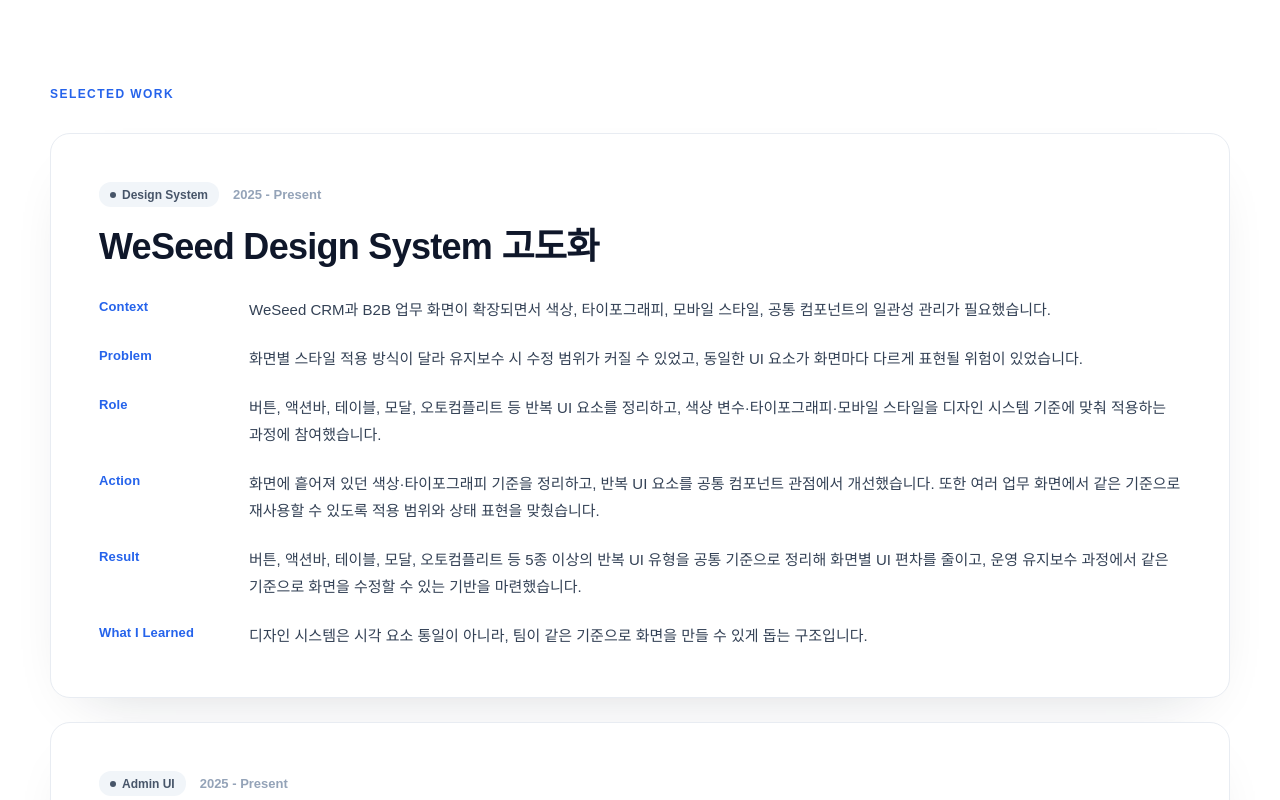
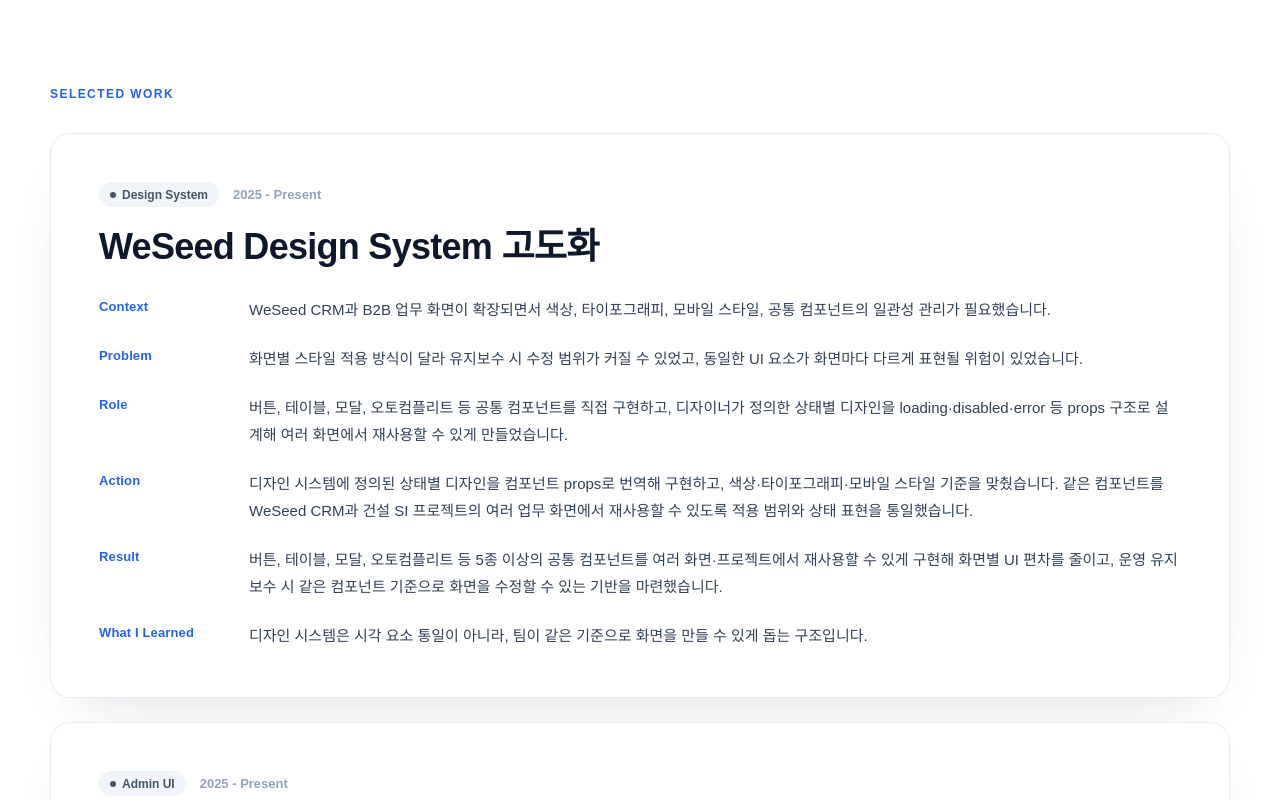
Before and after one commit to Rafdidas/about_me, a Next.js app: page /case-studies in a window 1280 px wide. Shown: the part 410-1210 px from the top of the page. Built offline with nearby package versions, Linux system fonts and the light colour scheme; a web font is replaced by a local one.

Commit message:
content: Case Study weseed 문구를 컴포넌트 구현·props 설계·재사용 중심으로 정렬

```diff
--- a/src/data/caseStudies.ts
+++ b/src/data/caseStudies.ts
@@ -21,15 +21,15 @@
       },
       {
         label: "Role",
-        body: "버튼, 액션바, 테이블, 모달, 오토컴플리트 등 반복 UI 요소를 정리하고, 색상 변수·타이포그래피·모바일 스타일을 디자인 시스템 기준에 맞춰 적용하는 과정에 참여했습니다."
+        body: "버튼, 테이블, 모달, 오토컴플리트 등 공통 컴포넌트를 직접 구현하고, 디자이너가 정의한 상태별 디자인을 loading·disabled·error 등 props 구조로 설계해 여러 화면에서 재사용할 수 있게 만들었습니다."
       },
       {
         label: "Action",
-        body: "화면에 흩어져 있던 색상·타이포그래피 기준을 정리하고, 반복 UI 요소를 공통 컴포넌트 관점에서 개선했습니다. 또한 여러 업무 화면에서 같은 기준으로 재사용할 수 있도록 적용 범위와 상태 표현을 맞췄습니다."
+        body: "디자인 시스템에 정의된 상태별 디자인을 컴포넌트 props로 번역해 구현하고, 색상·타이포그래피·모바일 스타일 기준을 맞췄습니다. 같은 컴포넌트를 WeSeed CRM과 건설 SI 프로젝트의 여러 업무 화면에서 재사용할 수 있도록 적용 범위와 상태 표현을 통일했습니다."
       },
       {
         label: "Result",
-        body: "버튼, 액션바, 테이블, 모달, 오토컴플리트 등 5종 이상의 반복 UI 유형을 공통 기준으로 정리해 화면별 UI 편차를 줄이고, 운영 유지보수 과정에서 같은 기준으로 화면을 수정할 수 있는 기반을 마련했습니다."
+        body: "버튼, 테이블, 모달, 오토컴플리트 등 5종 이상의 공통 컴포넌트를 여러 화면·프로젝트에서 재사용할 수 있게 구현해 화면별 UI 편차를 줄이고, 운영 유지보수 시 같은 컴포넌트 기준으로 화면을 수정할 수 있는 기반을 마련했습니다."
       },
       {
         label: "What I Learned",
```
